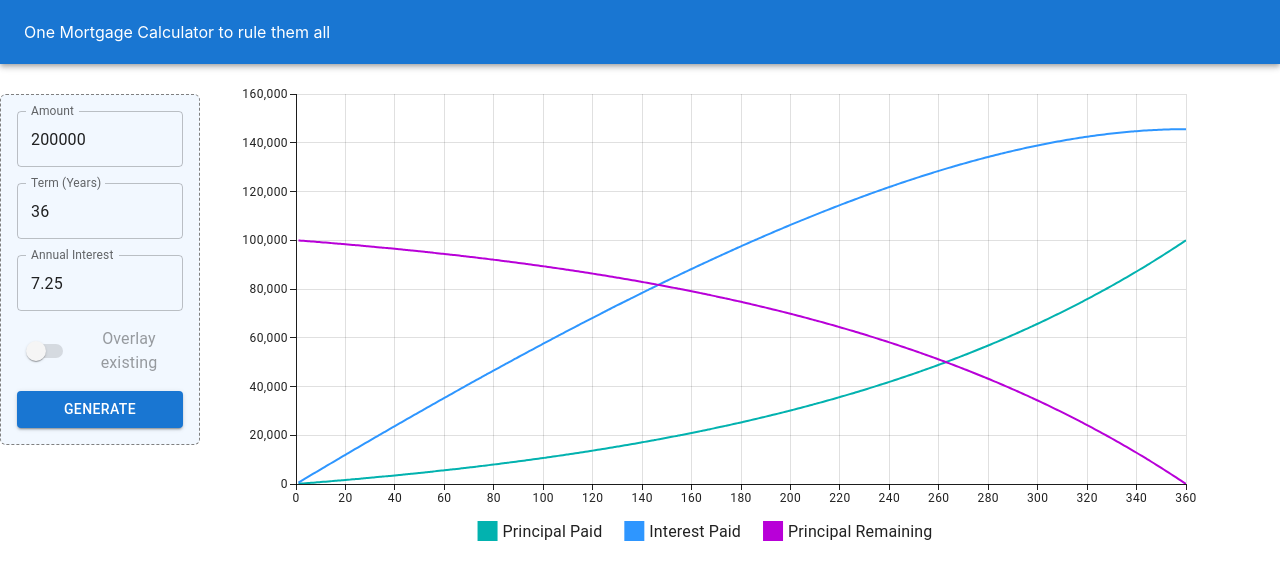
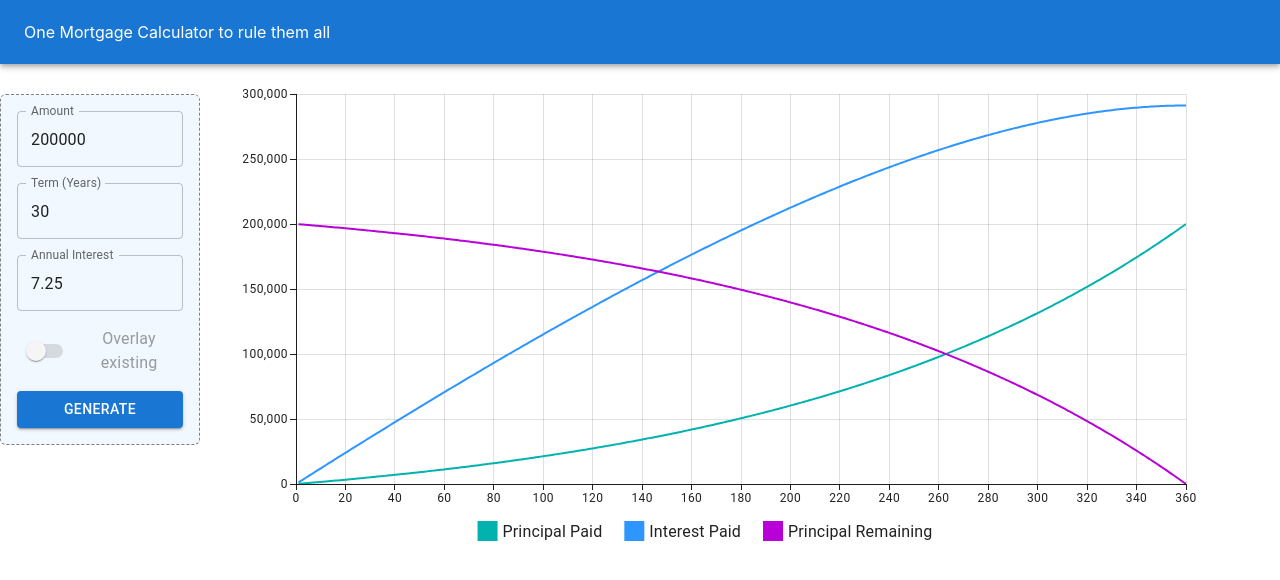
Before and after one commit to oowowaee/mortgage-app, a React (Vite) app: page / in a window 1280 px wide. Shown: the top 580 px of the page. Built offline with nearby package versions, Linux system fonts and the light colour scheme.

Commit message:
Connect graph to form
Add label translations

```diff
--- a/src/GraphWrapper.tsx
+++ b/src/GraphWrapper.tsx
@@ -1,21 +1,32 @@
 import Grid from '@mui/material/Grid2';
 import GraphForm from './graph/form';
 import Graph from './graph/graph';
-import { useTranslation } from 'react-i18next';
+import { useState } from "react";
+
 import './i18n';
-
 import './App.css'
 
+const defaultValues = {
+  amount: 200000,
+  term: 30,
+  interest: 7.25
+};
+
 export const GraphWrapper = () => {
-  const { t } = useTranslation();
+  const [formData, setFormData] = useState({
+    ...defaultValues,
+    term: defaultValues.term,
+    termUnit: 'years',
+    interest: defaultValues.interest / 100
+  });
 
   return (
     <Grid container spacing={2}>
       <Grid size={{ xs: 12, md: 3, lg: 2 }} sx={{ paddingTop: '30px' }}>
-        <GraphForm />
+        <GraphForm defaultValues={defaultValues} />
       </Grid>
       <Grid size={{ xs: 12, md: 3, lg: 2 }} sx={{flexBasis: 1}}>
-        <Graph />
+        <Graph {...formData} term={formData.term} />
       </Grid>
     </Grid>
   )
--- a/src/common/Switch.tsx
+++ b/src/common/Switch.tsx
@@ -2,20 +2,21 @@ import { FieldValues } from 'react-hook-form';
 import { useTranslation } from 'react-i18next';
 import { default as MuiSwitch } from '@mui/material/Switch';
 import FormControlLabel from '@mui/material/FormControlLabel';
+import { forwardRef } from 'react';
 
 type switchProps = FieldValues
 
-export const Switch = ({ name, ...rest }: switchProps) => {
+export const Switch = forwardRef(({ name, ...rest }: switchProps, ref) => {
   const { t } = useTranslation();
 
   return (
     <FormControlLabel
       control={
-        <MuiSwitch {...rest} />
+        <MuiSwitch inputRef={ref} {...rest} />
       }
       label={t(`form.input.${name}.title`)}
     />
   )
-};
+});
 
 export default Switch;
--- a/src/common/TextField.tsx
+++ b/src/common/TextField.tsx
@@ -1,15 +1,16 @@
 import { default as MuiTextField } from '@mui/material/TextField';
 import { FieldValues } from 'react-hook-form';
 import { useTranslation } from 'react-i18next';
+import { forwardRef } from 'react';
 
 type textFieldProps = FieldValues
 
-export const TextField = ({ name, ...rest }: textFieldProps) => {
+export const TextField = forwardRef(({ name, ...rest }: textFieldProps, ref) => {
   const { t } = useTranslation();
 
   return (
-    <MuiTextField label={t(`form.input.${name}.title`)} {...rest} />
+    <MuiTextField inputRef={ref} label={t(`form.input.${name}.title`)} {...rest} />
   )
-};
+});
 
 export default TextField;
--- a/src/graph/amortizationSchedule.ts
+++ b/src/graph/amortizationSchedule.ts
@@ -1,7 +1,8 @@
 // Can show different payment frequencies
 // Table broken down by year/monthly
 
-type paymentFrequency = 'monthly';
+import { paymentFrequency } from "./types";
+
 export type paymentDetail = {
   monthNumber: number;
   interestPayment: number;
@@ -37,13 +38,13 @@ const calculateInterestPayment = (balance: number, monthlyInterestRate: number)
 }
 
 export const calculateAmortizationSchedule = (
-  interestRate: number,
+  yarlyInterestRate: number,
   loanAmount: number,
   months: number,
   frequency: paymentFrequency,
   payment?: number
 ): amoritizationInformation => {
-  const monthlyInterestRate = interestRate / 12;
+  const monthlyInterestRate = yarlyInterestRate / 12;
   const numberOfPayments = months;
   const monthlyPayment = calculateMonthlyPayment(
     loanAmount,
--- a/src/graph/form.tsx
+++ b/src/graph/form.tsx
@@ -1,4 +1,5 @@
-import { useForm, Controller } from "react-hook-form";
+import { useForm } from "react-hook-form";
+
 import Box from '@mui/material/Box';
 import TextField from '@/common/TextField';
 import Button from '@mui/material/Button';
@@ -8,25 +9,26 @@ import { useTranslation } from 'react-i18next';
 import { useState } from 'react';
 
 import './form.scss'
+import { termUnit } from "./types";
+
+type FormProps = {
+  defaultValues: FormData
+};
 
 type FormData = {
   amount: number
   term: number
   interest: number
-  overlay: boolean
+  termUnit: termUnit
+  overlay?: boolean
 };
 
-export const GraphForm = () => {
+export const GraphForm = ({ defaultValues }: FormProps) => {
   const {
-    control,
-    handleSubmit,
-    getValues
+    register,
+    handleSubmit
   } = useForm<FormData>({
-    defaultValues: {
-      amount: 200000,
-      term: 36,
-      interest: 7.25
-    }
+    defaultValues
   });
   const { t } = useTranslation();
   const [numGraphs, setNumGraphs] = useState(0);
@@ -37,26 +39,11 @@ export const GraphForm = () => {
     <Box component="section" className="formWrapper">
       <form onSubmit={onSubmit}>
         <Stack direction="column" spacing={2}>
-          <Controller
-            name="amount"
-            control={control}
-            render={({ field }) => <TextField {...field} />}
-          />
-          <Controller
-            name="term"
-            control={control}
-            render={({ field }) => <TextField {...field} />}
-          />
-          <Controller
-            name="interest"
-            control={control}
-            render={({ field }) => <TextField {...field} />}
-          />
-          <Controller
-            name="overlay"
-            control={control}
-            render={({ field }) => <Switch {...field} disabled={numGraphs === 0} />}
-          />
+          <TextField {...register("amount")} />
+          <TextField {...register("term")} />
+          <TextField {...register("interest")} />
+          <Switch {...register("overlay")} disabled={numGraphs === 0} />
+
           <Button variant="contained">{t('form.button.generate')}</Button>
         </Stack>
       </form>
--- a/src/graph/graph.tsx
+++ b/src/graph/graph.tsx
@@ -5,12 +5,14 @@ import { LineChart } from '@mui/x-charts/LineChart';
 import { useTranslation } from 'react-i18next';
 import { blueberryTwilightPalette } from '@mui/x-charts/colorPalettes';
 
-console.log(blueberryTwilightPalette())
 import './form.scss'
+import { termUnit } from "./types.js";
 
-type GraphParams = {
+type GraphProps = {
+  amount: number
   term: number
   interest: number
+  termUnit: termUnit
 };
 
 const legendPlacement = {
@@ -27,27 +29,27 @@ const legendPlacement = {
   }
 } as const;
 
-export const Graph = ({ term = 30, interest = 0.0725 }: GraphParams) => {
+export const Graph = ({ amount, term, interest }: GraphProps) => {
   const { t } = useTranslation();
-
-  const schedule = calculateAmortizationSchedule(interest, 100000, term * 12, 'monthly');
+  console.log(amount, term, interest)
+  const schedule = calculateAmortizationSchedule(interest, amount, term * 12, 'monthly');
 
   return (
     <LineChart
       xAxis={[{ data: schedule.paymentDetails.map(d => d.monthNumber) }]}
       series={[
         {
-          label: "Principal Paid",
+          label: t('graph.label.principalPaid'),
           data: schedule.paymentDetails.map(d => d.principalPaid),
           showMark: false,
         },
         {
-          label: "Interest Paid",
+          label: t('graph.label.interestPaid'),
           data: schedule.paymentDetails.map(d => d.interestPaid),
           showMark: false,
         },
         {
-          label: "Principal Remaining",
+          label: t('graph.label.principalRemaining'),
           data: schedule.paymentDetails.map(d => d.remainingPrincipal),
           showMark: false,
         },
--- a/src/i18n/en.ts
+++ b/src/i18n/en.ts
@@ -3,6 +3,13 @@ export const translations = {
     translation: {
       appbar: {
         title: "One Mortgage Calculator to rule them all",
+      },
+      graph: {
+        label: {
+          principalPaid: "Principal Paid",
+          interestPaid: "Interest Paid",
+          principalRemaining: "Principal Remaining",
+        },
       },
       form: {
         button: {
--- a/src/i18n/es.ts
+++ b/src/i18n/es.ts
@@ -3,6 +3,13 @@ export const translations = {
     translation: {
       appbar: {
         title: "Una calculadora de hipotecas para controlar todas",
+      },
+      graph: {
+        label: {
+          principalPaid: 'Principal Paid',
+          interestPaid: 'Interest Paid',
+          principalRemaining: 'Principal Remaining'
+        }
       },
       form: {
         button: {
```
